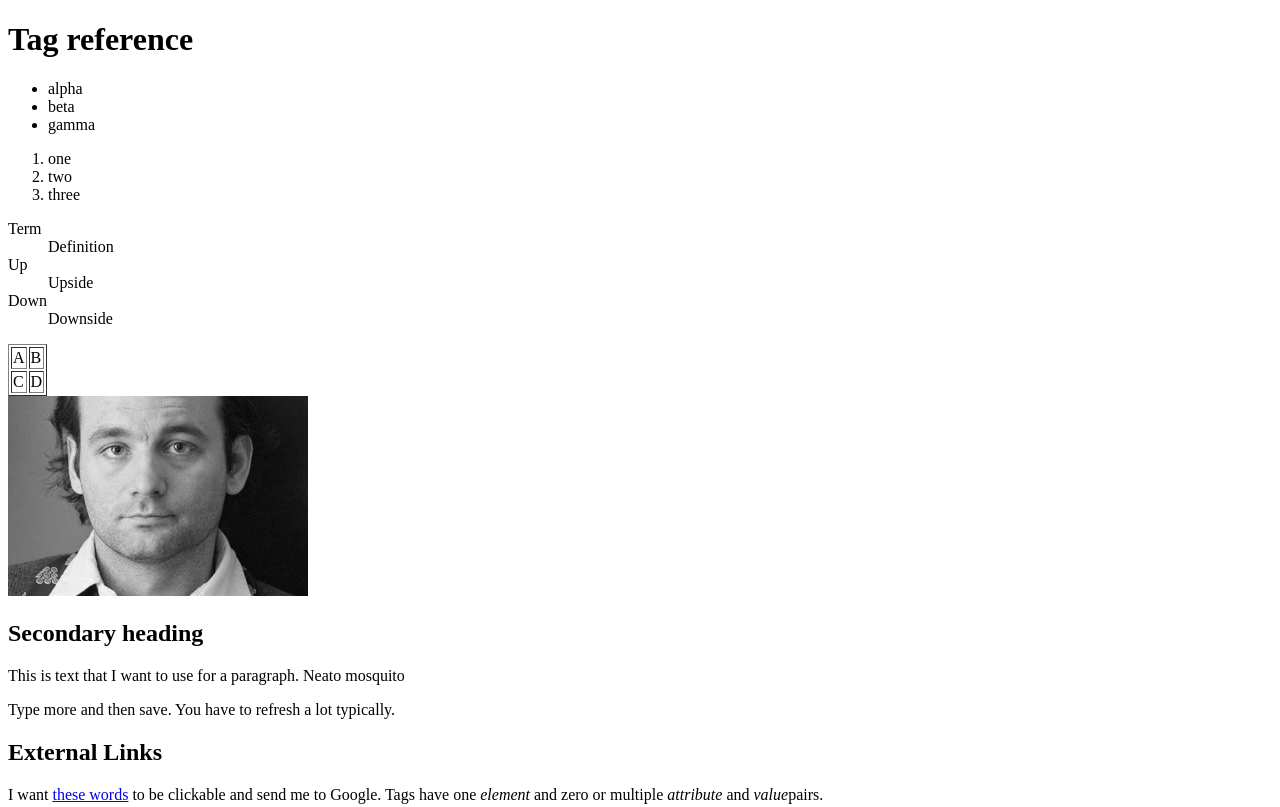
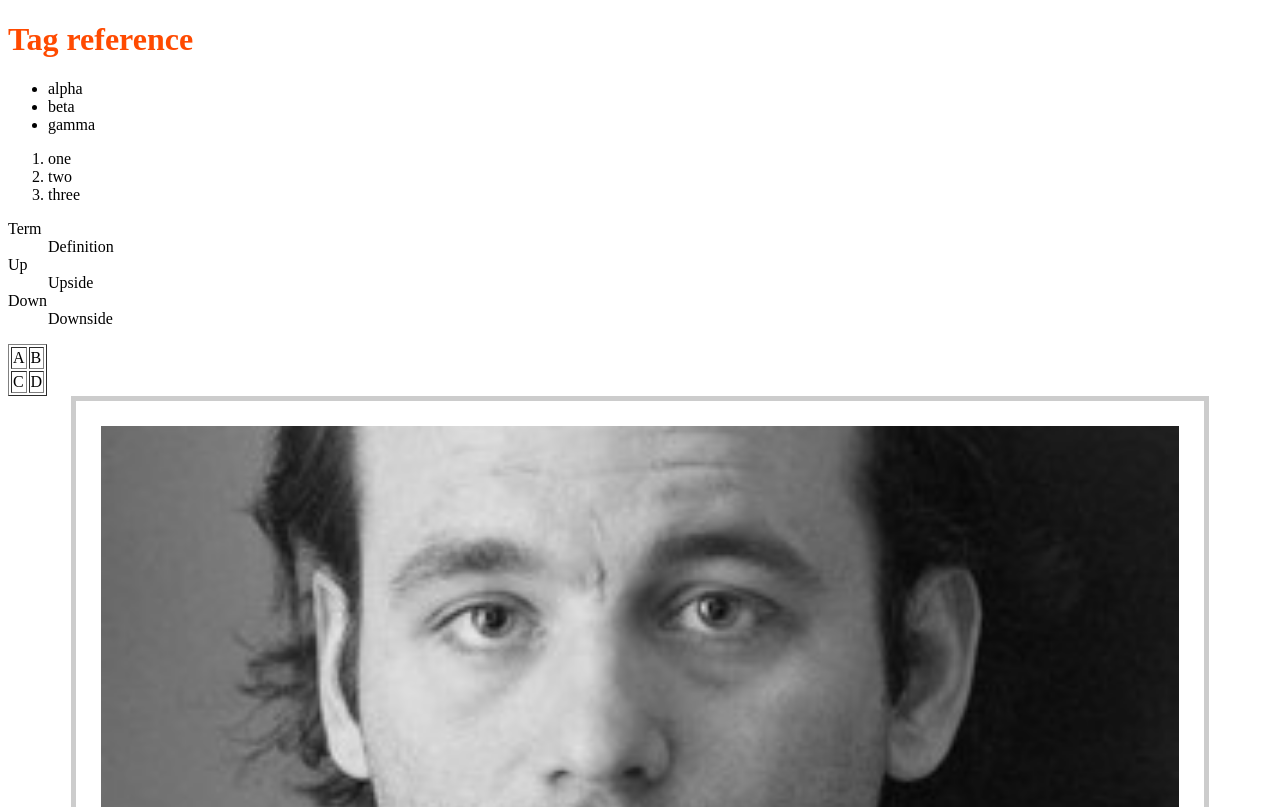
Before and after one commit to chenqihang/chenqihang.github.io, a plain HTML site: page index.html in a window 1280 px wide. Shown: the top 807 px of the page. Drawn offline with Linux system fonts and the light colour scheme.

Commit message:
Basic CSS.

```diff
--- /dev/null
+++ b/css/base.css
@@ -0,0 +1,25 @@
+* {
+    box-sizing: border-box;
+}
+
+h1 {
+    color: #ff4a00;
+}
+
+h2 {
+    font-size: 24px;
+    color: #0021a5
+}
+
+p {
+    font-family: arial, helvetica, sans-serif;
+    font-size: 16px;
+    line-height: 22px;
+}
+
+img {
+    border: 5px solid #cccccc;
+    margin: 0 5% 0 5%;
+    padding: 2%; /* TRouBLe */
+    width: 90%;
+}
--- a/index.html
+++ b/index.html
@@ -1,7 +1,9 @@
 <!DOCTYPE html>
 <html>
     <head>
-        <title>List and Tables</title>
+        <title>CSS</title>
+
+        <link rel="stylesheet" href="css/base.css" />
     </head>
     <body>
 
```
